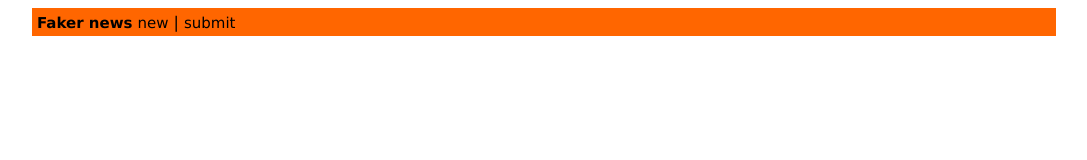
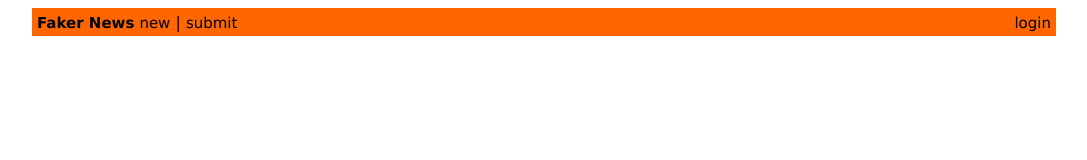
Before and after one commit to wtaylor45/hacker-news-clone, a React (Create React App) app: page / in a window 1280 px wide. Shown: the top 160 px of the page, without its empty margins (96-1183 px from the left). Built offline with nearby package versions, Linux system fonts and the light colour scheme.

Commit message:
Added navbar

```diff
--- a/src/presentational/NavBar.js
+++ b/src/presentational/NavBar.js
@@ -2,8 +2,9 @@ import React from 'react';
 import styled from 'styled-components';
 
 const Nav = styled.nav`
-    /* display: flex;
-    flex-direction: row; */
+    display: flex;
+    flex-direction: row;
+    width: 100%;
 `
 
 const Li = styled.li`
@@ -18,10 +19,15 @@ const NavItem = styled.a`
     font-size: 15px;
 `
 
+const LastLi = styled(Li)`
+    margin-left: auto;
+    margin-right: 5px;
+`
+
 export const NavBar = ({pages}) =>
     <Nav>
         <Li>
-            <b><NavItem href="/">Faker news</NavItem></b>
+            <b><NavItem href="/">Faker News</NavItem></b>
         </Li>
         <Li>
             <NavItem href="/new">new</NavItem> |
@@ -29,4 +35,7 @@ export const NavBar = ({pages}) =>
         <Li>
             <NavItem href="/submit">submit</NavItem>
         </Li>
+        <LastLi>
+            <NavItem href="/login">login</NavItem>
+        </LastLi>
     </Nav>
```
Also changed, not shown: src/presentational/Post.js (added), src/presentational/PostList.js (added).
